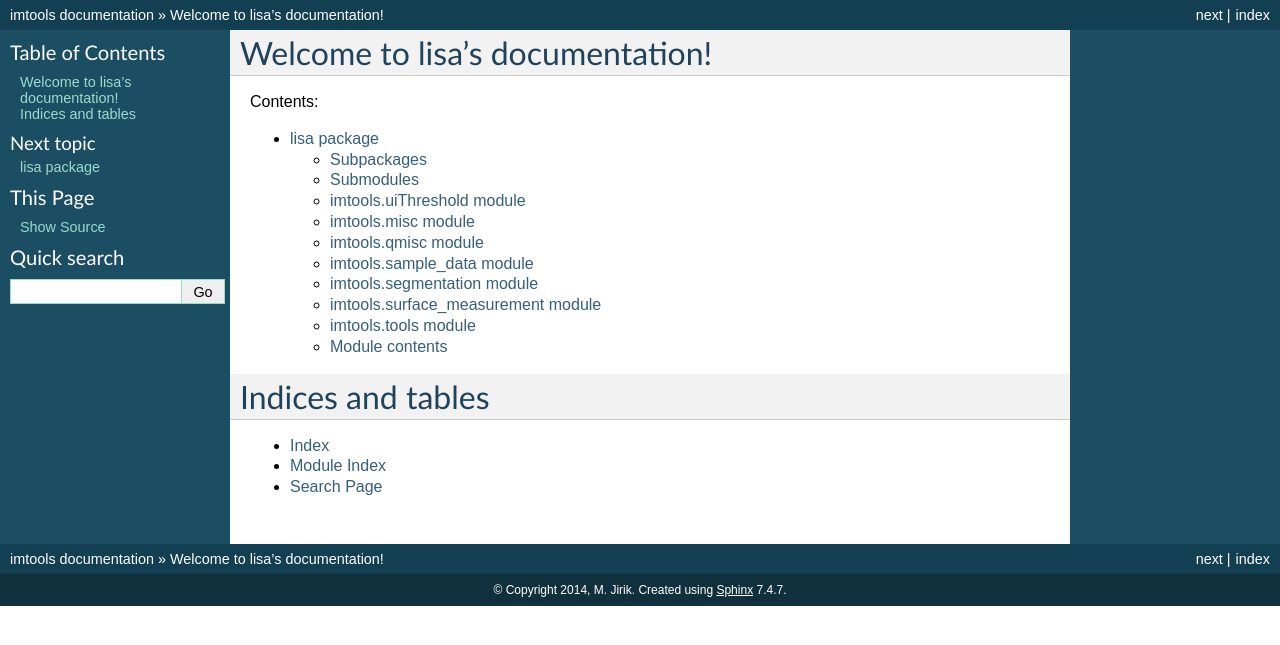
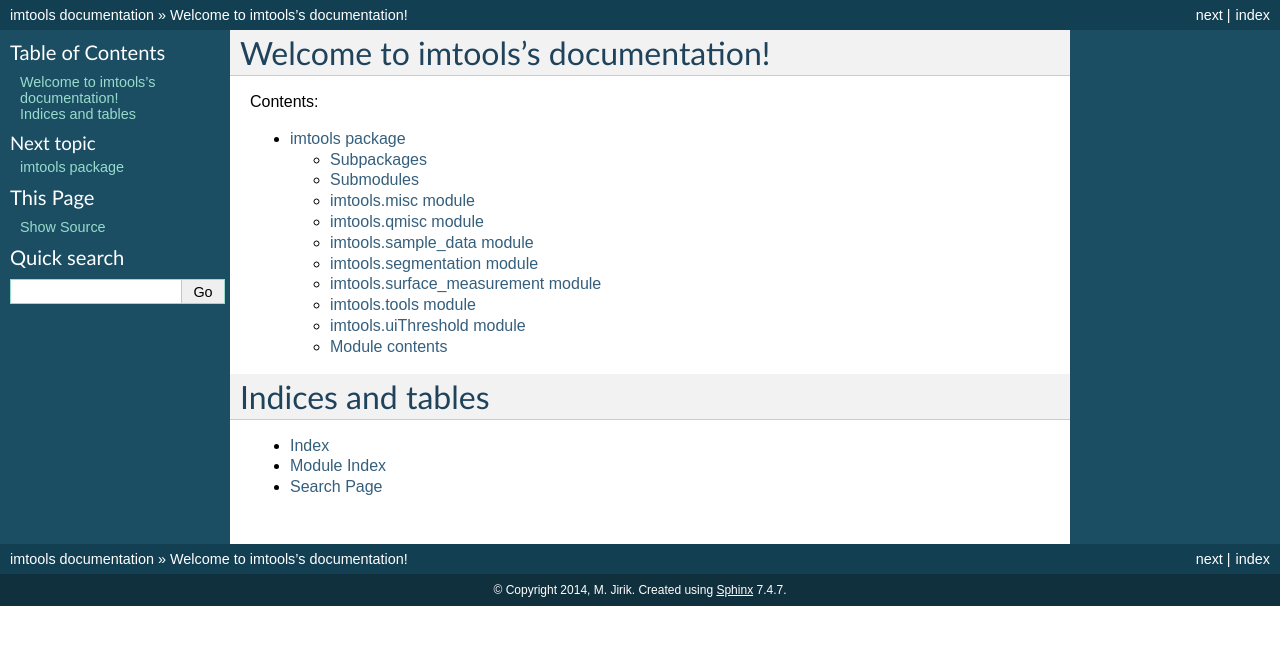
Before and after one commit to mjirik/imtools, a Sphinx documentation site: the page built from docs/index.rst, in a window 1280 px wide. Shown: the top 645 px of the page. Built offline with Sphinx 7.4.7, drawn with Linux system fonts in a browser that asks for light colours; formulas are drawn with MathJax 3; pages that are not in the unit, such as notebooks, are missing from menus.

Commit message:
change lisa to imtools

```diff
--- a/docs/conf.py
+++ b/docs/conf.py
@@ -1,6 +1,6 @@
 # -*- coding: utf-8 -*-
 #
-# lisa documentation build configuration file, created by
+# imtools documentation build configuration file, created by
 # sphinx-quickstart on Fri Oct 31 14:03:40 2014.
 #
 # This file is execfile()d with the current directory set to its
@@ -322,7 +322,7 @@ epub_publisher = u'Author'
 epub_copyright = u'2014, Author'
 
 # The basename for the epub file. It defaults to the project name.
-#epub_basename = u'lisa'
+#epub_basename = u'imtools'
 
 # The HTML theme for the epub output. Since the default themes are not optimized
 # for small screen space, using the same theme for HTML and epub output is
--- a/docs/imtools.rst
+++ b/docs/imtools.rst
@@ -1,4 +1,4 @@
-lisa package
+imtools package
 ============
 
 Test text
@@ -8,18 +8,11 @@ Subpackages
 
 .. toctree::
 
-    lisa.extern
+    imtools.extern
 
 Submodules
 ----------
 
-imtools.uiThreshold module
-------------------------
-
-.. automodule:: imtools.uiThreshold
-    :members:
-    :undoc-members:
-    :show-inheritance:
 
 imtools.misc module
 --------------------------
@@ -70,6 +63,13 @@ imtools.tools module
     :show-inheritance:
 
 
+imtools.uiThreshold module
+------------------------
+
+.. automodule:: imtools.uiThreshold
+:members:
+        :undoc-members:
+        :show-inheritance:
 
 Module contents
 ---------------
--- a/docs/index.rst
+++ b/docs/index.rst
@@ -1,9 +1,9 @@
-.. lisa documentation master file, created by
+.. imtools documentation master file, created by
    sphinx-quickstart on Fri Oct 31 14:03:40 2014.
    You can adapt this file completely to your liking, but it should at least
    contain the root `toctree` directive.
 
-Welcome to lisa's documentation!
+Welcome to imtools's documentation!
 ================================
 
 Contents:
```
